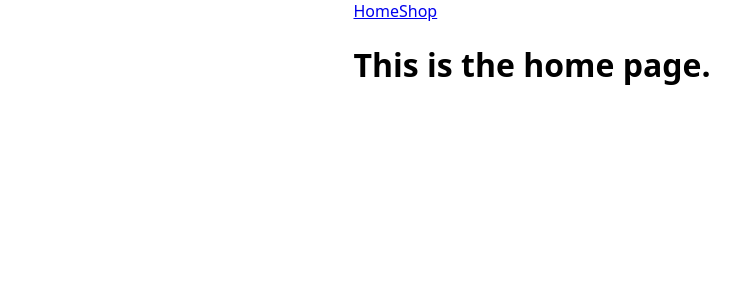
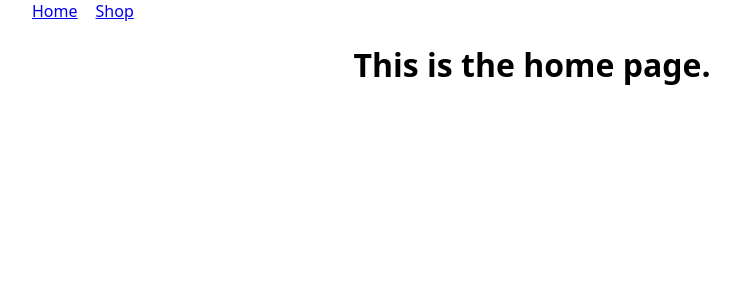
Before and after one commit to localtoast42/odin-shopping-cart, a React (Vite) app: page / in a window 1280 px wide. Shown: the top 300 px of the page, without its empty margins (108-848 px from the left). Built offline with nearby package versions, Linux system fonts and the light colour scheme.

Commit message:
Style navbar, content container layouts

```diff
--- a/src/App.css
+++ b/src/App.css
@@ -1,4 +1,26 @@
-.content {
+#root {
+    width: 100%;
+}
+
+.navbar {
     display: flex;
     justify-content: center;
 }
+
+.nav-items {
+    display: flex;
+    justify-content: flex-start;
+    width: clamp(320px, 80vw, 1000px);
+}
+
+.nav-links {
+    display: flex;
+    gap: 18px;
+}
+
+.content {
+    margin: 0 auto;
+    display: flex;
+    justify-content: center;
+    max-width: 1000px;
+}
```
